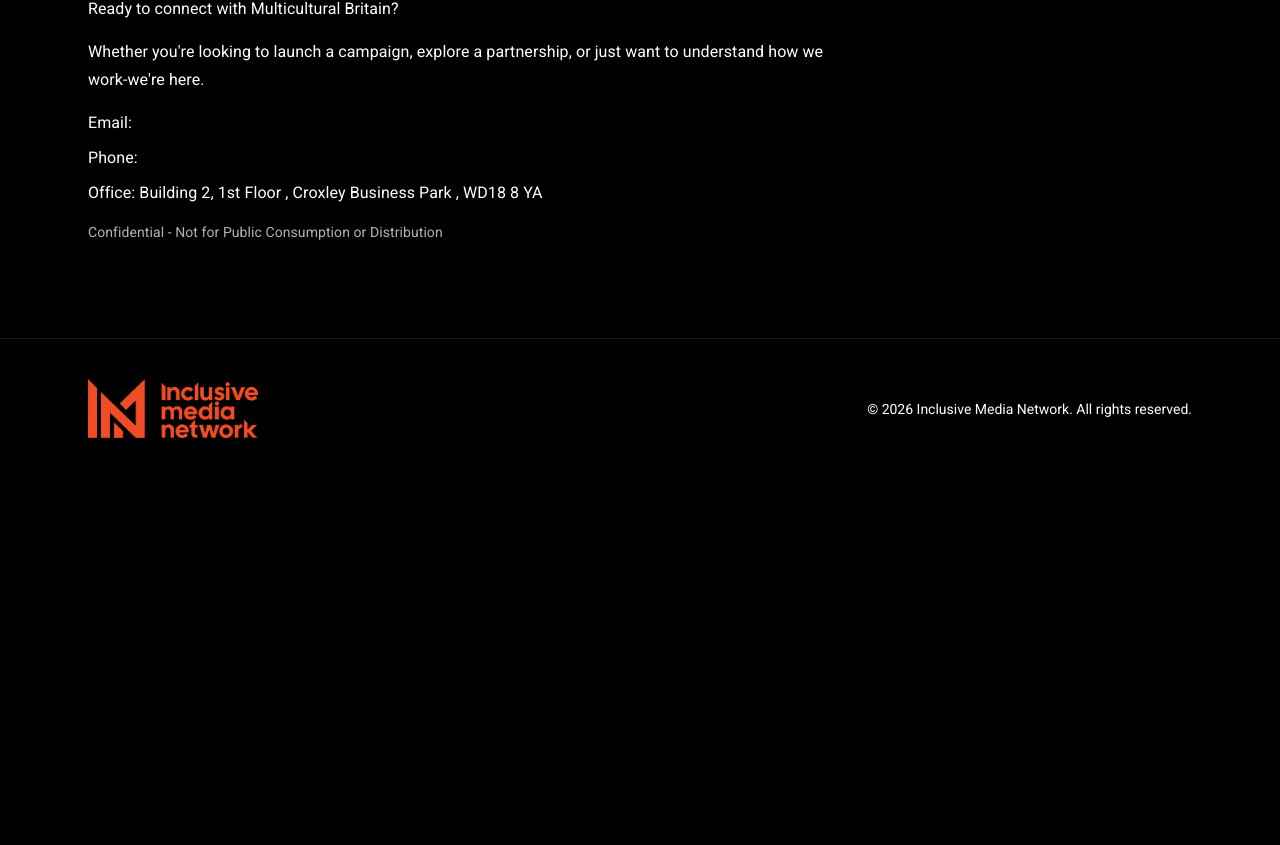
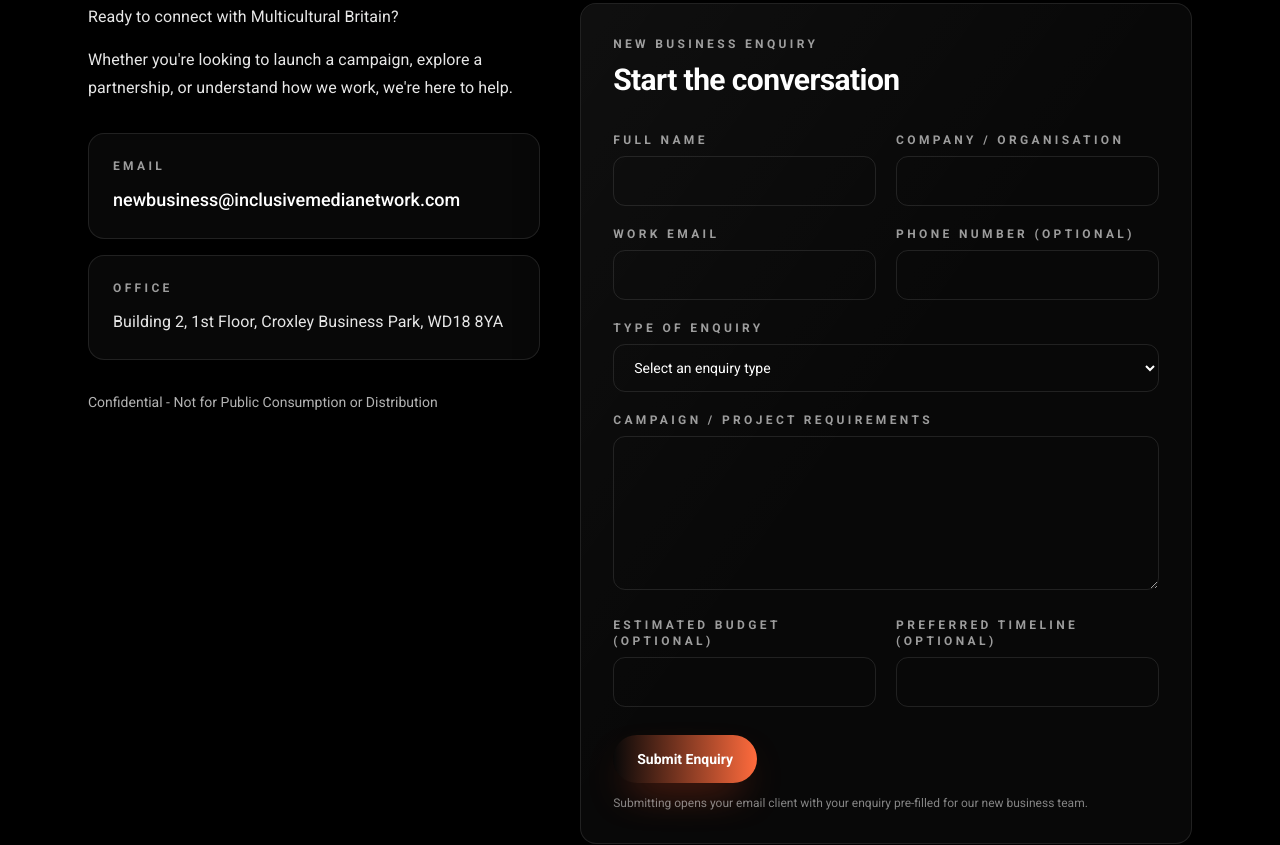
Before and after one commit to MHasanAbbas/imn-website, a Next.js app: page / in a window 1280 px wide. Shown: the part 6666-7511 px from the top of the page. Before the commit the page ends 7144 px from the top, so only its background shows below. Built offline with nearby package versions, Linux system fonts and the light colour scheme; a web font is replaced by a local one.

Commit message:
Add contact enquiry form

```diff
--- a/components/sections/Contact.tsx
+++ b/components/sections/Contact.tsx
@@ -1,4 +1,5 @@
 import SectionHeader from "@/components/SectionHeader";
+import ContactEnquiryForm from "@/components/sections/ContactEnquiryForm";
 
 export default function Contact() {
   return (
@@ -15,19 +16,44 @@
           <SectionHeader title="Contact us" highlight="Contact" />
         </div>
 
-        <div className="mt-8 max-w-3xl body-copy space-y-4 text-white">
-          <p>Ready to connect with Multicultural Britain?</p>
-          <p>
-            Whether you&apos;re looking to launch a campaign, explore a partnership, or just want to understand how we work-we&apos;re here.
-          </p>
-          <div className="space-y-2">
-            <p>Email:</p>
-            <p>Phone:</p>
-            <p>Office: Building 2, 1st Floor , Croxley Business Park , WD18 8 YA</p>
+        <div className="mt-10 grid gap-10 lg:grid-cols-[0.85fr_1.15fr] lg:items-start">
+          <div className="space-y-8">
+            <div className="max-w-3xl body-copy space-y-4 text-white/90">
+              <p>Ready to connect with Multicultural Britain?</p>
+              <p>
+                Whether you&apos;re looking to launch a campaign, explore a partnership, or understand how we work, we&apos;re here to help.
+              </p>
+            </div>
+
+            <div className="grid gap-4 sm:grid-cols-2 lg:grid-cols-1">
+              <div className="rounded-2xl border border-white/10 bg-white/[0.03] p-6 shadow-[0_22px_80px_-52px_rgba(0,0,0,0.65)]">
+                <p className="text-[11px] font-semibold uppercase tracking-[0.28em] text-white/60 md:text-xs">
+                  Email
+                </p>
+                <a
+                  href="mailto:newbusiness@inclusivemedianetwork.com"
+                  className="mt-3 inline-flex text-lg font-medium text-white transition-colors duration-200 hover:text-imn-orange focus-visible:outline-none focus-visible:ring-2 focus-visible:ring-imn-orange/80 focus-visible:ring-offset-2 focus-visible:ring-offset-imn-black"
+                >
+                  newbusiness@inclusivemedianetwork.com
+                </a>
+              </div>
+
+              <div className="rounded-2xl border border-white/10 bg-white/[0.03] p-6 shadow-[0_22px_80px_-52px_rgba(0,0,0,0.65)]">
+                <p className="text-[11px] font-semibold uppercase tracking-[0.28em] text-white/60 md:text-xs">
+                  Office
+                </p>
+                <p className="mt-3 body-copy text-base text-white/90">
+                  Building 2, 1st Floor, Croxley Business Park, WD18 8YA
+                </p>
+              </div>
+            </div>
+
+            <p className="text-sm text-white/70">
+              Confidential - Not for Public Consumption or Distribution
+            </p>
           </div>
-          <p className="text-white/70 text-sm">
-            Confidential - Not for Public Consumption or Distribution
-          </p>
+
+          <ContactEnquiryForm />
         </div>
       </div>
     </section>
--- /dev/null
+++ b/components/sections/ContactEnquiryForm.tsx
@@ -0,0 +1,210 @@
+"use client";
+
+const enquiryOptions = [
+  "Media Planning & Buying",
+  "Sponsorship & Partnerships",
+  "Content Creation & Production",
+  "Events",
+  "Celebrities, Creators & Influencers",
+  "General Enquiry",
+] as const;
+
+const destinationEmail = "newbusiness@inclusivemedianetwork.com";
+const emailSubject = "New Business Enquiry - Inclusive Media Network";
+
+function getFieldValue(formData: FormData, key: string) {
+  const value = formData.get(key);
+  return typeof value === "string" ? value.trim() : "";
+}
+
+export default function ContactEnquiryForm() {
+  function handleSubmit(event: React.FormEvent<HTMLFormElement>) {
+    event.preventDefault();
+
+    const form = event.currentTarget;
+    if (!form.reportValidity()) {
+      return;
+    }
+
+    const formData = new FormData(form);
+    const mailtoBody = [
+      "New Business Enquiry",
+      "",
+      `Full Name: ${getFieldValue(formData, "fullName")}`,
+      `Company / Organisation: ${getFieldValue(formData, "company")}`,
+      `Work Email: ${getFieldValue(formData, "workEmail")}`,
+      `Phone Number: ${getFieldValue(formData, "phoneNumber") || "Not provided"}`,
+      `Type of Enquiry: ${getFieldValue(formData, "enquiryType")}`,
+      `Estimated Budget: ${getFieldValue(formData, "budget") || "Not provided"}`,
+      `Preferred Timeline: ${getFieldValue(formData, "timeline") || "Not provided"}`,
+      "",
+      "Campaign / Project Requirements:",
+      getFieldValue(formData, "requirements"),
+    ].join("\n");
+
+    const mailtoHref =
+      `mailto:${destinationEmail}?subject=${encodeURIComponent(emailSubject)}` +
+      `&body=${encodeURIComponent(mailtoBody)}`;
+
+    window.location.href = mailtoHref;
+  }
+
+  const fieldClassName =
+    "w-full rounded-xl border border-white/10 bg-imn-black/40 px-4 py-3.5 text-sm text-white placeholder:text-white/35 transition-colors duration-200 focus-visible:border-imn-orange focus-visible:outline-none focus-visible:ring-2 focus-visible:ring-imn-orange/70";
+  const labelClassName =
+    "mb-2 block text-[11px] font-semibold uppercase tracking-[0.28em] text-white/60 md:text-xs";
+
+  return (
+    <div className="relative overflow-hidden rounded-2xl border border-white/10 bg-white/[0.03] p-6 shadow-[0_22px_80px_-52px_rgba(0,0,0,0.65)] md:p-8">
+      <div
+        className="pointer-events-none absolute inset-0 rounded-2xl bg-gradient-to-br from-white/[0.03] via-transparent to-transparent"
+        aria-hidden="true"
+      />
+      <div className="pointer-events-none absolute inset-x-6 top-0 h-px bg-gradient-to-r from-transparent via-imn-orange/45 to-transparent md:inset-x-8" aria-hidden="true" />
+
+      <div className="relative">
+        <div className="space-y-2">
+          <p className="text-[11px] font-semibold uppercase tracking-[0.28em] text-white/60 md:text-xs">
+            New Business Enquiry
+          </p>
+          <h3 className="heading text-2xl font-bold text-white md:text-[30px]">
+            Start the conversation
+          </h3>
+        </div>
+
+        <form
+          className="mt-8 grid gap-5 md:grid-cols-2"
+          onSubmit={handleSubmit}
+        >
+          <div>
+            <label className={labelClassName} htmlFor="fullName">
+              Full Name
+            </label>
+            <input
+              id="fullName"
+              name="fullName"
+              type="text"
+              autoComplete="name"
+              required
+              className={fieldClassName}
+            />
+          </div>
+
+          <div>
+            <label className={labelClassName} htmlFor="company">
+              Company / Organisation
+            </label>
+            <input
+              id="company"
+              name="company"
+              type="text"
+              autoComplete="organization"
+              required
+              className={fieldClassName}
+            />
+          </div>
+
+          <div>
+            <label className={labelClassName} htmlFor="workEmail">
+              Work Email
+            </label>
+            <input
+              id="workEmail"
+              name="workEmail"
+              type="email"
+              autoComplete="email"
+              required
+              className={fieldClassName}
+            />
+          </div>
+
+          <div>
+            <label className={labelClassName} htmlFor="phoneNumber">
+              Phone Number (optional)
+            </label>
+            <input
+              id="phoneNumber"
+              name="phoneNumber"
+              type="tel"
+              autoComplete="tel"
+              className={fieldClassName}
+            />
+          </div>
+
+          <div className="md:col-span-2">
+            <label className={labelClassName} htmlFor="enquiryType">
+              Type of Enquiry
+            </label>
+            <select
+              id="enquiryType"
+              name="enquiryType"
+              required
+              defaultValue=""
+              className={fieldClassName}
+            >
+              <option value="" disabled>
+                Select an enquiry type
+              </option>
+              {enquiryOptions.map((option) => (
+                <option key={option} value={option}>
+                  {option}
+                </option>
+              ))}
+            </select>
+          </div>
+
+          <div className="md:col-span-2">
+            <label className={labelClassName} htmlFor="requirements">
+              Campaign / Project Requirements
+            </label>
+            <textarea
+              id="requirements"
+              name="requirements"
+              rows={6}
+              required
+              className={`${fieldClassName} resize-y py-4`}
+            />
+          </div>
+
+          <div>
+            <label className={labelClassName} htmlFor="budget">
+              Estimated Budget (optional)
+            </label>
+            <input
+              id="budget"
+              name="budget"
+              type="text"
+              inputMode="text"
+              className={fieldClassName}
+            />
+          </div>
+
+          <div>
+            <label className={labelClassName} htmlFor="timeline">
+              Preferred Timeline (optional)
+            </label>
+            <input
+              id="timeline"
+              name="timeline"
+              type="text"
+              inputMode="text"
+              className={fieldClassName}
+            />
+          </div>
+
+          <div className="md:col-span-2 space-y-3 pt-2">
+            <button
+              type="submit"
+              className="inline-flex min-h-12 items-center justify-center rounded-full bg-gradient-to-r from-imn-orange to-[#FF6B3D] px-6 py-3 text-sm font-semibold text-white shadow-[0_18px_40px_-18px_rgba(240,77,36,0.85)] transition-transform duration-200 hover:-translate-y-0.5 focus-visible:outline-none focus-visible:ring-2 focus-visible:ring-imn-orange/80 focus-visible:ring-offset-2 focus-visible:ring-offset-black"
+            >
+              Submit Enquiry
+            </button>
+            <p className="text-xs text-white/50">
+              Submitting opens your email client with your enquiry pre-filled for our new business team.
+            </p>
+          </div>
+        </form>
+      </div>
+    </div>
+  );
+}
```
